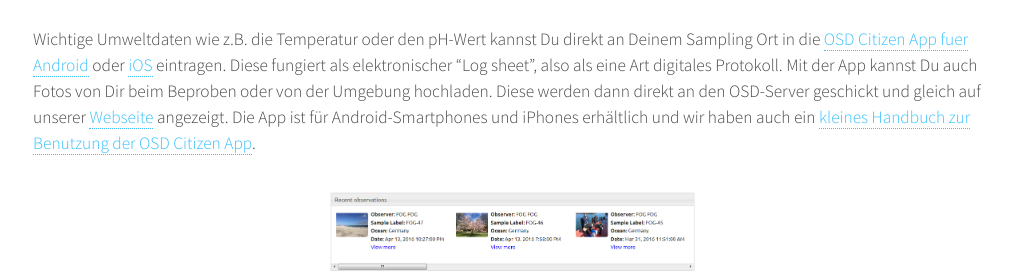
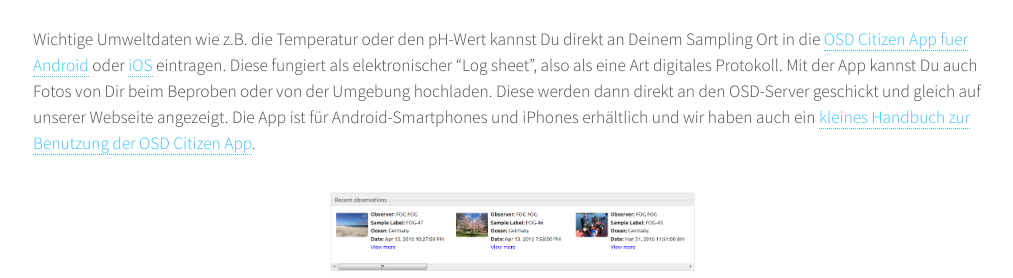
Before and after one commit to myosd/myosd.github.io, a Jekyll site: the page built from mitmachen/index.md, in a window 1280 px wide and 900 px high, scrolled down 3237 px. Shown: the part 206-484 px from the top of the window, without its empty margins (127-1140 px from the left). Built offline with Jekyll 4.4.1, drawn with Linux system fonts in a browser that asks for light colours; part of the change alters nothing that is shown.

Commit message:
prelimanry disable until fully fixed

```diff
--- a/mitmachen/index.md
+++ b/mitmachen/index.md
@@ -80,7 +80,7 @@ Die Sampling Kits bestehen (unter anderem) aus:
 
 <img src="/assets/images/handy.svg" width="190" height="100" />
 
-Wichtige Umweltdaten wie z.B. die Temperatur oder den pH-Wert kannst Du direkt an Deinem Sampling Ort in die [OSD Citizen App fuer Android](https://play.google.com/store/apps/details?id=com.iw.esa&hl=de) oder [iOS](https://itunes.apple.com/us/app/osd-citizen/id834353532?mt=8) eintragen. Diese fungiert als elektronischer "Log sheet", also als eine Art digitales Protokoll. Mit der App kannst Du auch Fotos von Dir beim Beproben oder von der Umgebung hochladen. Diese werden dann direkt an den OSD-Server geschickt und gleich auf unserer [Webseite](https://mb3is.megx.net/osd-app/samples) angezeigt. Die App ist für Android-Smartphones und iPhones erhältlich und wir haben auch ein [kleines Handbuch zur Benutzung der OSD Citizen App](https://owncloud.mpi-bremen.de/index.php/s/RsWn7xwwYeo0PvA/download
+Wichtige Umweltdaten wie z.B. die Temperatur oder den pH-Wert kannst Du direkt an Deinem Sampling Ort in die [OSD Citizen App fuer Android](https://play.google.com/store/apps/details?id=com.iw.esa&hl=de) oder [iOS](https://itunes.apple.com/us/app/osd-citizen/id834353532?mt=8) eintragen. Diese fungiert als elektronischer "Log sheet", also als eine Art digitales Protokoll. Mit der App kannst Du auch Fotos von Dir beim Beproben oder von der Umgebung hochladen. Diese werden dann direkt an den OSD-Server geschickt und gleich auf unserer Webseite angezeigt. Die App ist für Android-Smartphones und iPhones erhältlich und wir haben auch ein [kleines Handbuch zur Benutzung der OSD Citizen App](https://owncloud.mpi-bremen.de/index.php/s/RsWn7xwwYeo0PvA/download
 ).
 
 
```
